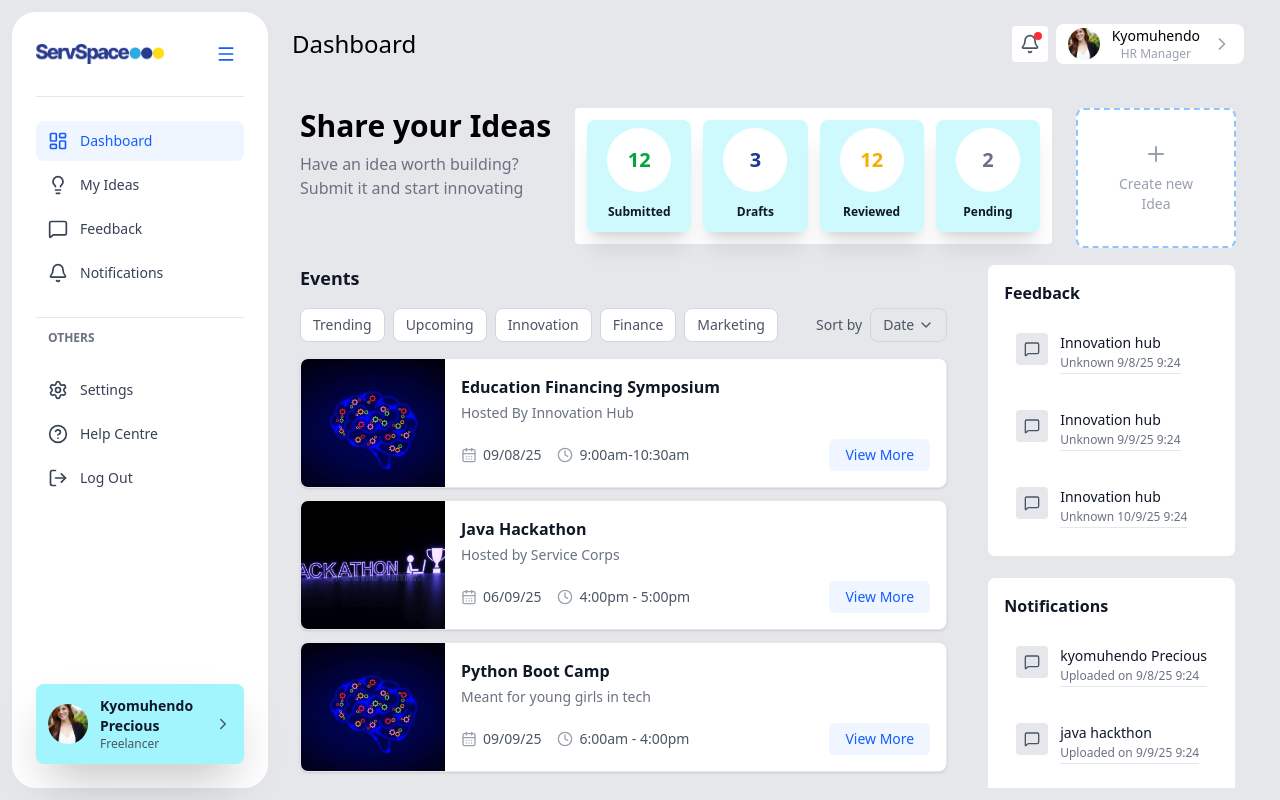
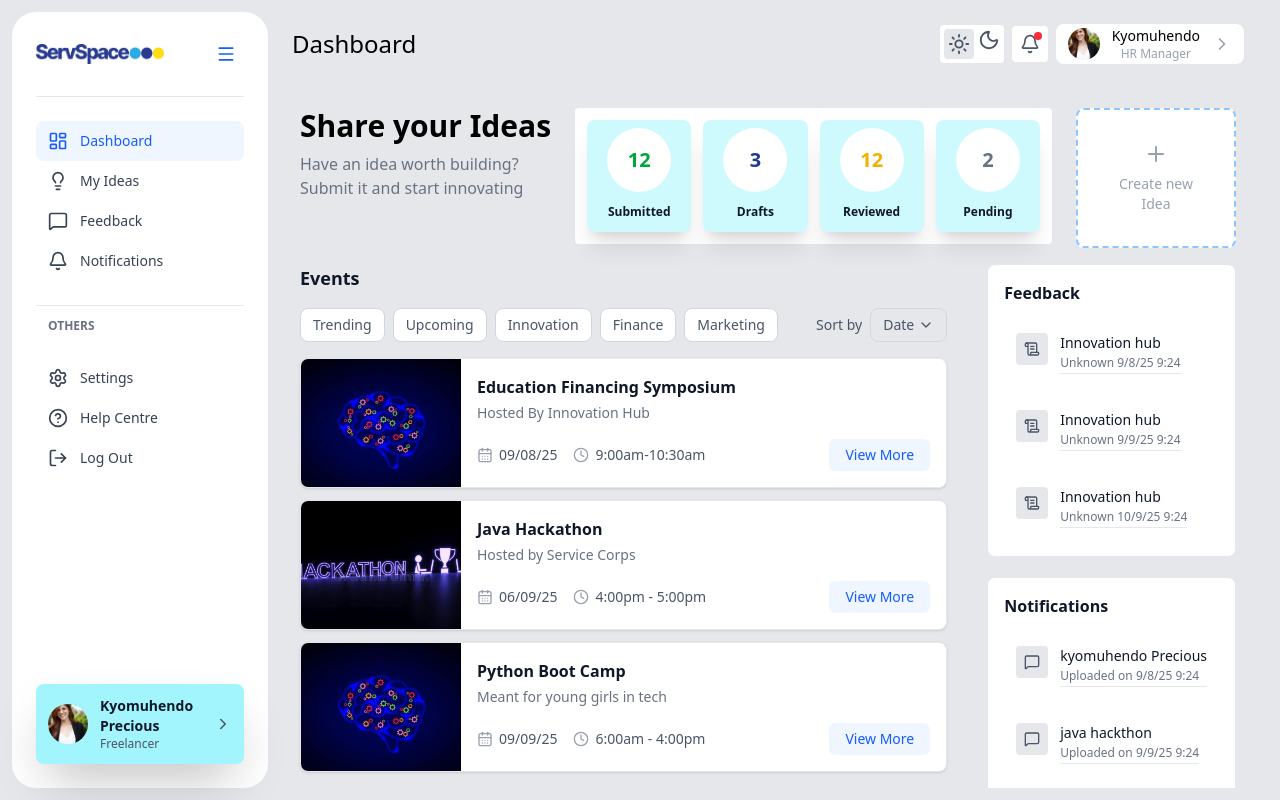
Before and after one commit to Kyomuhe/serve-space, a React (Vite) app: page / in a window 1280 px wide. Built offline with nearby package versions, Linux system fonts and the light colour scheme.

Commit message:
scrolltext

```diff
--- a/src/components/Dashboard/Dashboard.jsx
+++ b/src/components/Dashboard/Dashboard.jsx
@@ -72,7 +72,7 @@ const Dashboard = () => {
                 <div className="flex-1">
                     <Events />
                 </div>
-                <div className="flex flex-col space-y-5 ml-auto">
+                <div className="flex flex-col space-y-5 ml-auto hidden md:block">
                     <Feedback />
                     <Notifications />
                 </div>
--- a/src/components/Dashboard/DashboardOverview.jsx
+++ b/src/components/Dashboard/DashboardOverview.jsx
@@ -1,6 +1,7 @@
-import { ChevronDown, CalendarDays, Clock, MessageSquare } from "lucide-react"
+import { ChevronDown, CalendarDays, Clock, MessageSquare, ScrollText } from "lucide-react"
 import ideas from '../../assets/ideas.png'
 import Hackathon from '../../assets/Hackathon.png'
+
 
 
 export const Events = () => {
@@ -62,7 +63,7 @@ export const Events = () => {
                         <img
                             src={item.image}
                             alt={item.title}
-                            className="w-36 h-auto object-cover flex-shrink-0"
+                            className="w-40 h-auto object-cover flex-shrink-0"
                         />
 
                         <div className="flex flex-col flex-1 p-4">
@@ -125,7 +126,7 @@ export const Feedback = () => {
                         className="flex items-start gap-3 p-3 hover:bg-gray-100 cursor-pointer transition-colors"
                     >
                         <div className="w-8 h-8 bg-gray-200 rounded flex items-center justify-center flex-shrink-0">
-                            <MessageSquare size={16} className="text-gray-600" />
+                            <ScrollText size={16} className="text-gray-600" />
                         </div>
 
                         <div className="flex flex-col gap-0.5">
--- a/src/components/Dashboard/Header.jsx
+++ b/src/components/Dashboard/Header.jsx
@@ -1,4 +1,4 @@
-import { Bell, ChevronRight } from 'lucide-react'
+import { Bell, ChevronRight, Moon, Sun } from 'lucide-react'
 import profile from '../../assets/profile.png'
 import { useLocation } from 'react-router-dom';
 
@@ -22,6 +22,13 @@ const Header = () => {
             </div>
 
             <div className='flex items-center gap-2'>
+                <div className='bg-white rounded flex p-1 space-x-1 text-gray-600'>
+                    <div className='bg-gray-200 rounded p-1'>
+                        <Sun size={22} />
+                    </div>
+                    <Moon size={22} />
+
+                </div>
                 <button className="relative text-gray-600 bg-white p-2 rounded">
                     <Bell size={20} />
                     <span className="absolute top-1.5 right-1.5 w-2 h-2 bg-red-500 rounded-full"></span>
--- a/src/components/Dashboard/SideMenu.jsx
+++ b/src/components/Dashboard/SideMenu.jsx
@@ -48,7 +48,7 @@ const SideMenu = () => {
             <div className='h-px bg-gray-200'></div>
 
 
-            <nav className='flex flex-col gap-1'>
+            <nav className='flex flex-col'>
                 {mainMenuItems.map((item, index) => {
                     const Icon = item.icon;
                     const isActive = activePath === item.path;
@@ -78,7 +78,7 @@ const SideMenu = () => {
                 </div>
             )}
 
-            <nav className='flex flex-col gap-1'>
+            <nav className='flex flex-col'>
                 {otherMenuItems.map((item, index) => {
                     const Icon = item.icon;
                     const isActive = activePath === item.path;
```
